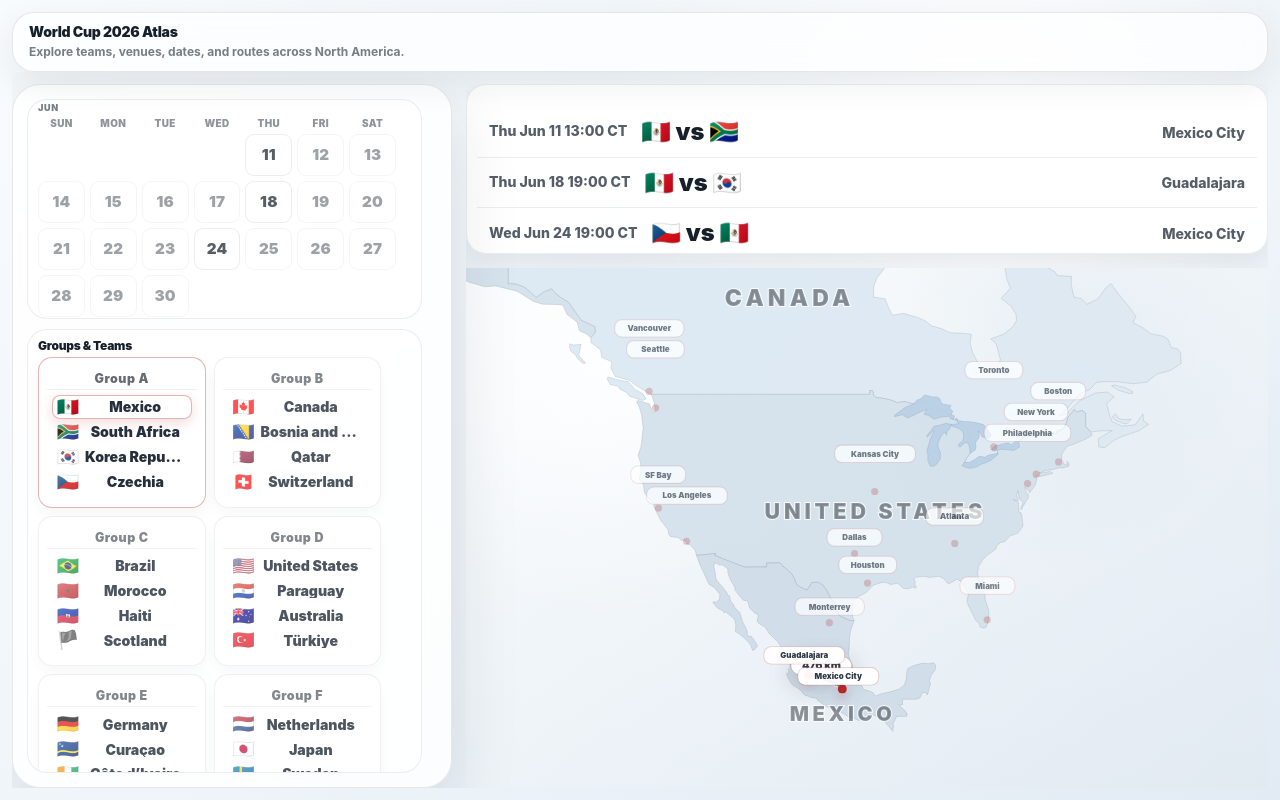
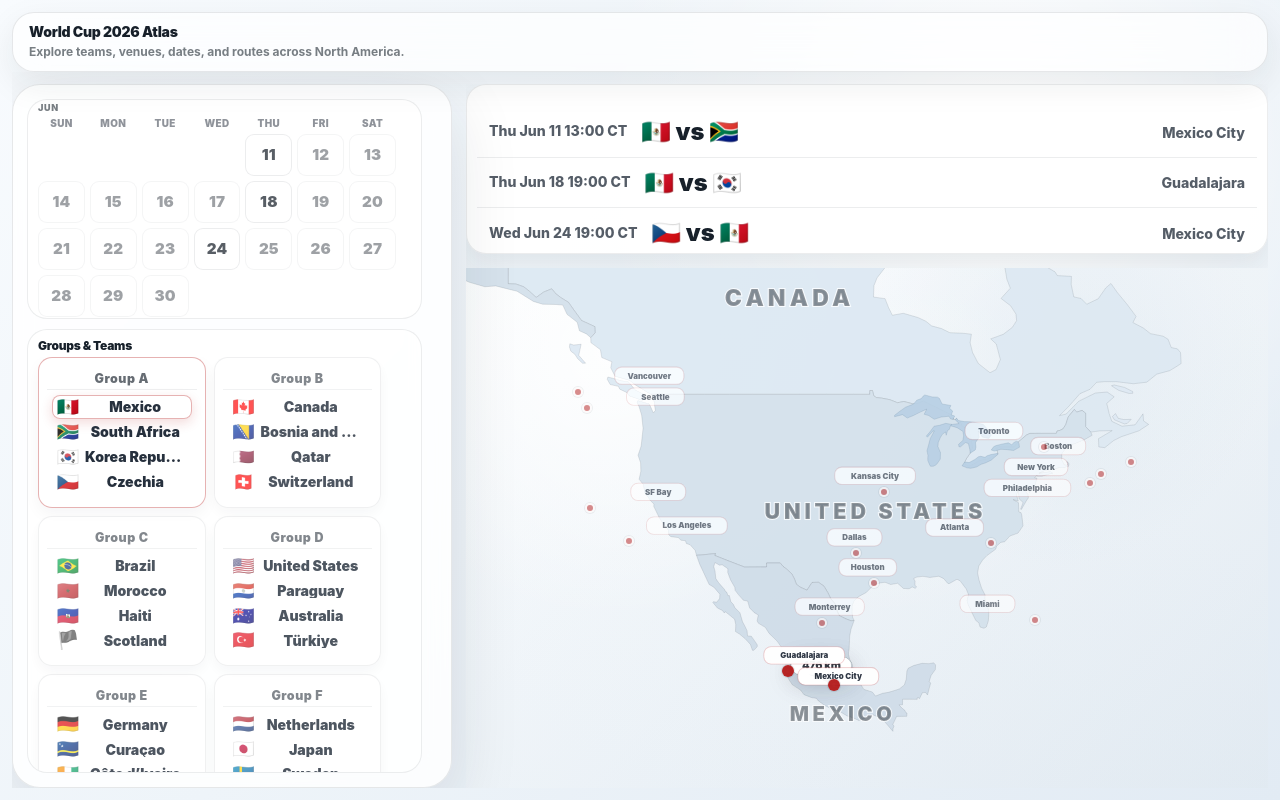
Before and after one commit to AudioStakes/world-cup-2026-atlas, a Preact app: page / in a window 1280 px wide. Built offline with nearby package versions, Linux system fonts and the light colour scheme.

Commit message:
Fix map marker controls after zoom crop

```diff
--- a/src/features/explorer/mapViewport.ts
+++ b/src/features/explorer/mapViewport.ts
@@ -1,11 +1,16 @@
-export const EXPLORER_MAP_VIEWBOX = {
+export type ExplorerMapViewBox = {
+  readonly minX: number;
+  readonly minY: number;
+  readonly width: number;
+  readonly height: number;
+};
+
+export const EXPLORER_MAP_VIEWBOX: ExplorerMapViewBox = {
   minX: 455,
   minY: 260,
   width: 840,
   height: 720,
 } as const;
-
-export type ExplorerMapViewBox = typeof EXPLORER_MAP_VIEWBOX;
 
 export const EXPLORER_MAP_DISPLAY_VIEWBOX: ExplorerMapViewBox = {
   minX: 485,
--- a/src/map-venue-marker-svg.css
+++ b/src/map-venue-marker-svg.css
@@ -2,6 +2,63 @@
 .venue-marker-object {
   overflow: visible;
   pointer-events: auto;
+}
+
+.map-background,
+.map-background *,
+.map-route-group,
+.map-route-group * {
+  pointer-events: none;
+}
+
+.venue-marker-control-layer {
+  position: absolute;
+  inset: 3% 2% 3% 2%;
+  width: 96%;
+  height: 94%;
+  pointer-events: none;
+}
+
+.explorer-output .venue-marker-control-layer {
+  inset: 0;
+}
+
+.venue-marker-control {
+  position: absolute;
+  display: grid;
+  width: 34px;
+  height: 34px;
+  place-items: center;
+  padding: 0;
+  border: 0;
+  background: transparent;
+  cursor: pointer;
+  pointer-events: auto;
+  transform: translate(-50%, -50%);
+}
+
+.venue-marker-control__dot {
+  display: block;
+  width: 10px;
+  height: 10px;
+  border: 2px solid rgba(255, 255, 255, 0.96);
+  border-radius: 999px;
+  background: rgba(181, 31, 31, 0.82);
+  box-shadow: 0 0 0 1px rgba(23, 32, 42, 0.1);
+}
+
+.venue-marker-control:hover .venue-marker-control__dot,
+.venue-marker-control:focus-visible .venue-marker-control__dot,
+.venue-marker-control.is-highlighted .venue-marker-control__dot,
+.venue-marker-control.is-selected .venue-marker-control__dot {
+  width: 12px;
+  height: 12px;
+  border: 4px solid rgba(181, 31, 31, 0.28);
+  background: rgba(181, 31, 31, 0.96);
+}
+
+.venue-marker-control.is-dimmed {
+  opacity: 0.62;
 }
 
 .venue-marker {
@@ -26,13 +83,11 @@
 }
 
 .venue-marker__dot {
-  width: 10px;
-  height: 10px;
-  flex: 0 0 auto;
-  border: 3px solid #fff;
-  border-radius: 999px;
-  background: currentColor;
-  box-shadow: 0 5px 8px rgba(23, 32, 42, 0.18);
+  fill: currentColor;
+  filter: drop-shadow(0 5px 8px rgba(23, 32, 42, 0.18));
+  pointer-events: none;
+  stroke: #fff;
+  stroke-width: 2;
 }
 
 .venue-marker__map-label {
@@ -40,6 +95,7 @@
   color: currentColor;
   font-size: 13px;
   font-weight: 900;
+  pointer-events: none;
   text-overflow: ellipsis;
   text-shadow:
     0 1px 0 rgba(255, 255, 255, 0.92),
@@ -70,8 +126,13 @@
 
 .venue-marker.is-highlighted .venue-marker__dot,
 .venue-marker.is-selected .venue-marker__dot {
-  border-width: 4px;
-  box-shadow: 0 8px 12px rgba(181, 31, 31, 0.22);
+  filter: drop-shadow(0 8px 12px rgba(181, 31, 31, 0.22));
+  stroke-width: 3;
+}
+
+.venue-marker__hit-area {
+  fill: rgba(255, 255, 255, 0.001);
+  pointer-events: all;
 }
 
 /* Make venue states visually distinct against the more legible map background. */
@@ -94,12 +155,10 @@
 }
 
 .venue-marker__dot {
-  width: 11px;
-  height: 11px;
-  flex: none;
-  background: rgba(181, 31, 31, 0.82);
-  border: 2px solid rgba(255, 255, 255, 0.96);
-  box-shadow: 0 0 0 1px rgba(23, 32, 42, 0.1);
+  fill: rgba(181, 31, 31, 0.82);
+  filter: drop-shadow(0 0 1px rgba(23, 32, 42, 0.1));
+  stroke: rgba(255, 255, 255, 0.96);
+  stroke-width: 2;
 }
 
 .venue-marker:hover,
@@ -124,8 +183,7 @@
 }
 
 .venue-marker.is-highlighted .venue-marker__dot {
-  transform: scale(1.05);
-  background: rgba(181, 31, 31, 0.92);
+  fill: rgba(181, 31, 31, 0.92);
 }
 
 .venue-marker.is-selected {
@@ -140,13 +198,9 @@
 }
 
 .venue-marker.is-selected .venue-marker__dot {
-  width: 12px;
-  height: 12px;
-  background: rgba(181, 31, 31, 1);
-  transform: scale(1.12);
-  box-shadow:
-    0 0 0 1px rgba(23, 32, 42, 0.12),
-    0 0 0 4px rgba(181, 31, 31, 0.14);
+  fill: rgba(181, 31, 31, 1);
+  filter: drop-shadow(0 0 1px rgba(23, 32, 42, 0.12)) drop-shadow(0 0 4px rgba(181, 31, 31, 0.14));
+  stroke-width: 3;
 }
 
 .venue-marker.is-dimmed {
@@ -158,6 +212,6 @@
 }
 
 .venue-marker.is-dimmed .venue-marker__dot {
-  background: rgba(181, 31, 31, 0.72);
+  fill: rgba(181, 31, 31, 0.72);
   opacity: 0.76;
 }
--- a/src/ui/components/MapView.tsx
+++ b/src/ui/components/MapView.tsx
@@ -95,11 +95,20 @@ export function MapView({ map, onAction }: MapViewProps) {
                 key={venue.venueId}
                 labelLayout={venueLabelLayouts[index]}
                 venue={venue}
-                onAction={onAction}
               />
             ))}
           </g>
         </svg>
+        <div class="venue-marker-control-layer">
+          {map.venueMarkers.map((venue) => (
+            <VenueMarkerControl
+              key={venue.venueId}
+              venue={venue}
+              viewBox={viewBox}
+              onAction={onAction}
+            />
+          ))}
+        </div>
       </div>
     </section>
   );
@@ -143,33 +152,11 @@ function MapBackground() {
 type VenueMarkerProps = {
   readonly labelLayout: VenueLabelLayout | undefined;
   readonly venue: VenueMarkerViewModel;
-  readonly onAction: (action: ExplorerAction) => void;
 };
 
-function VenueMarker({ labelLayout, venue, onAction }: VenueMarkerProps) {
-  function selectVenue() {
-    onAction({ type: "selectVenue", venueId: venue.venueId });
-  }
-
+function VenueMarker({ labelLayout, venue }: VenueMarkerProps) {
   return (
     <g class={classNames("venue-marker", `is-${venue.state}`)} data-venue-id={venue.venueId}>
-      <foreignObject
-        class="venue-marker__button-object"
-        x={venue.position.x - 17}
-        y={venue.position.y - 17}
-        width="34"
-        height="34"
-      >
-        <button
-          class="venue-marker__button"
-          type="button"
-          title={venue.tooltipLabel}
-          aria-label={venue.ariaLabel}
-          onClick={selectVenue}
-        >
-          <span class="venue-marker__dot" aria-hidden="true" />
-        </button>
-      </foreignObject>
       <g
         class="venue-marker__map-label"
         transform={`translate(${labelLayout?.x ?? venue.position.x} ${
@@ -189,6 +176,39 @@ function VenueMarker({ labelLayout, venue, onAction }: VenueMarkerProps) {
       </g>
     </g>
   );
+}
+
+type VenueMarkerControlProps = {
+  readonly venue: VenueMarkerViewModel;
+  readonly viewBox: ExplorerMapViewBox;
+  readonly onAction: (action: ExplorerAction) => void;
+};
+
+function VenueMarkerControl({ venue, viewBox, onAction }: VenueMarkerControlProps) {
+  function selectVenue() {
+    onAction({ type: "selectVenue", venueId: venue.venueId });
+  }
+
+  return (
+    <button
+      class={classNames("venue-marker-control", `is-${venue.state}`)}
+      type="button"
+      data-venue-id={venue.venueId}
+      title={venue.tooltipLabel}
+      aria-label={venue.ariaLabel}
+      style={{
+        left: `${toMapPercent(venue.position.x, viewBox.minX, viewBox.width)}%`,
+        top: `${toMapPercent(venue.position.y, viewBox.minY, viewBox.height)}%`,
+      }}
+      onClick={selectVenue}
+    >
+      <span class="venue-marker-control__dot" aria-hidden="true" />
+    </button>
+  );
+}
+
+function toMapPercent(value: number, min: number, size: number): number {
+  return ((value - min) / size) * 100;
 }
 
 type VenueLabelLayout = {
@@ -236,27 +256,6 @@ function createVenueLabelLayouts(
     item.layout = layout;
   }
 
-  for (let index = placedLayouts.length - 1; index >= 0; index -= 1) {
-    const layout = placedLayouts[index];
-    if (!layout) {
-      continue;
-    }
-
-    const nextLayout = placedLayouts[index + 1];
-    const maxY = nextLayout
-      ? nextLayout.y - layout.height - venueLabelGap
-      : viewBox.minY + viewBox.height - layout.height - venueLabelInset;
-
-    if (layout.y > maxY) {
-      const adjustedLayout = { ...layout, y: maxY };
-      placedLayouts[index] = adjustedLayout;
-      const orderedLayout = orderedLayouts.find((item) => item.layout === layout);
-      if (orderedLayout) {
-        orderedLayout.layout = adjustedLayout;
-      }
-    }
-  }
-
   return layouts.map(({ layout }) => layout);
 }
 
```
Also changed, not shown: 1 other file (tests, documents, lock files or other folders).
